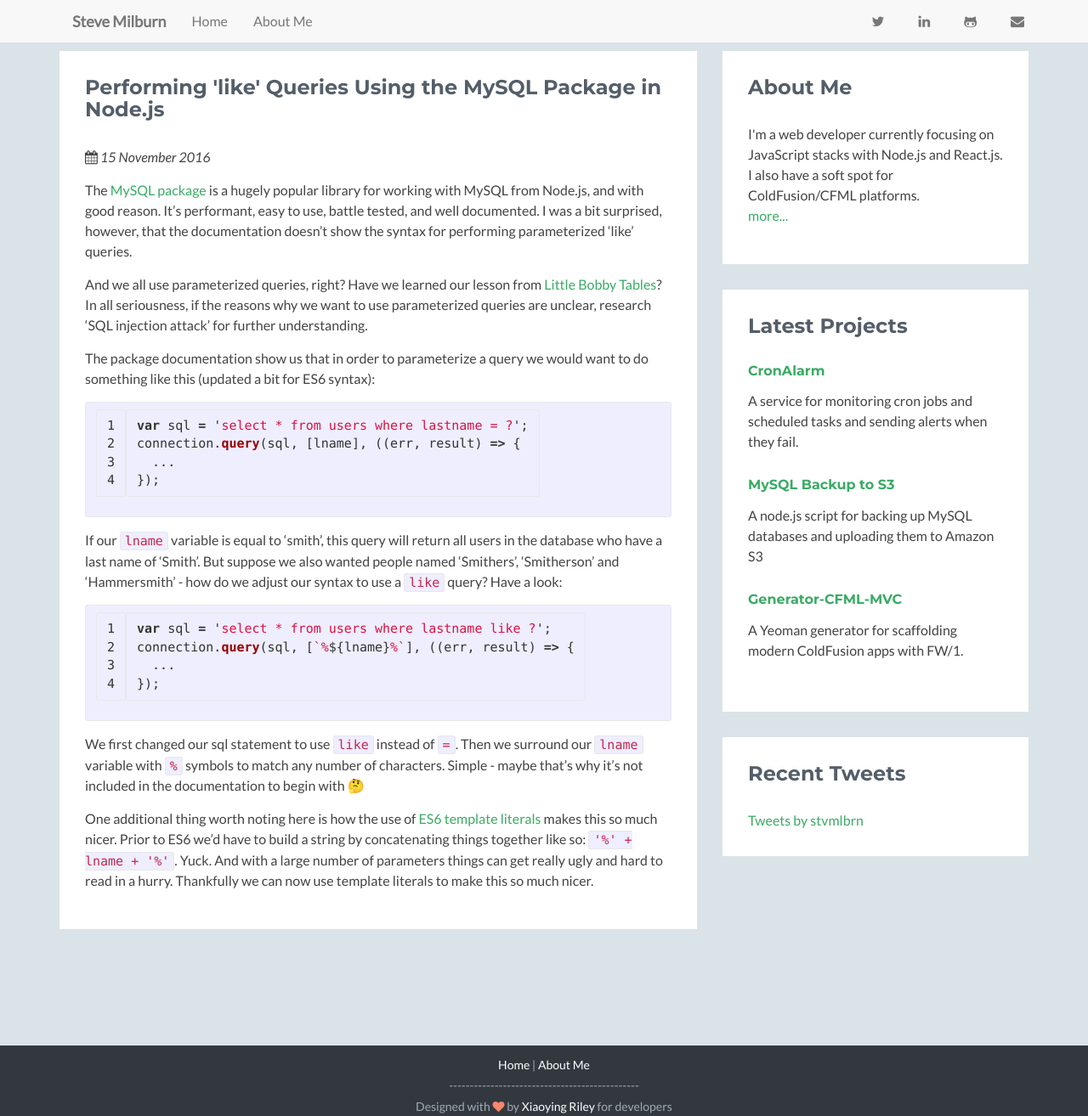
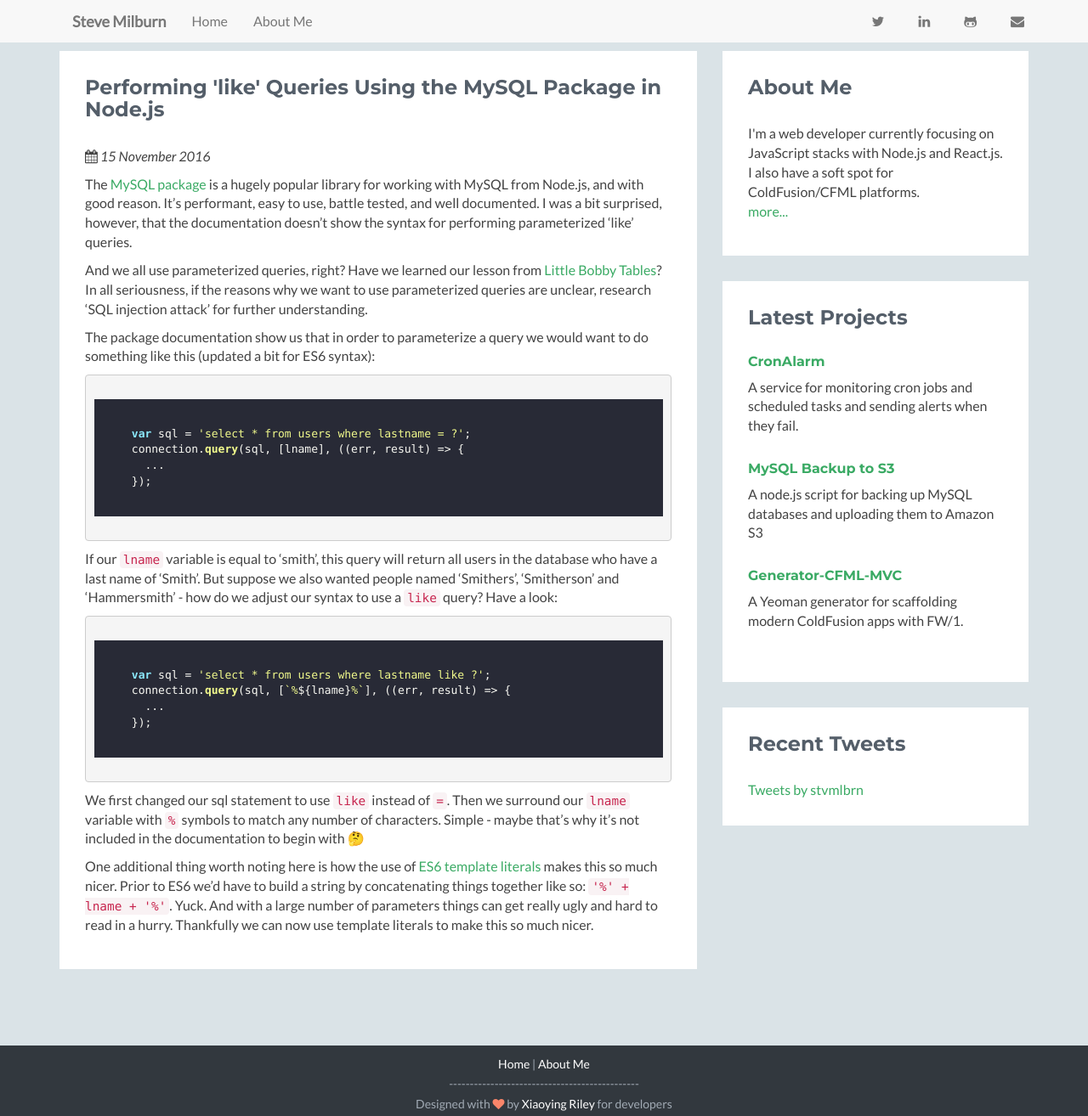
Before and after one commit to stvmlbrn/stvmlbrn.github.io, a Jekyll site: the page built from _posts/2016-11-15-like-parameters-using-mysql-package-in-node.md, in a window 1280 px wide and 1314 px high. Shown: the whole window at 85% size. Built offline with Jekyll 4.4.1, drawn with Linux system fonts in a browser that asks for light colours; nearby versions of some CDN libraries; comment, search, counter and statistics services are not loaded.

Commit message:
Use hightlight.js

````diff
--- a/_layouts/post.html
+++ b/_layouts/post.html
@@ -16,15 +16,15 @@
 
     <link rel="stylesheet" href="/css/bootstrap/css/bootstrap.min.css">
     <link rel="stylesheet" href="/css/font-awesome/css/font-awesome.css">
-    <link rel="stylesheet" href="/css/main.css">
     <link rel="stylesheet" href="/css/stickyfooter.css">
+    <link rel="stylesheet" href="//cdnjs.cloudflare.com/ajax/libs/highlight.js/9.8.0/styles/default.min.css">
+    <link rel="stylesheet" href="/css/dracula.css">
     <link id="theme-style" rel="stylesheet" href="/css/styles.css">
     <!-- HTML5 shim and Respond.js for IE8 support of HTML5 elements and media queries -->
     <!--[if lt IE 9]>
       <script src="https://oss.maxcdn.com/html5shiv/3.7.2/html5shiv.min.js"></script>
       <script src="https://oss.maxcdn.com/respond/1.4.2/respond.min.js"></script>
     <![endif]-->
-
 </head>
 
 <body>
--- a/_posts/2016-11-15-like-parameters-using-mysql-package-in-node.md
+++ b/_posts/2016-11-15-like-parameters-using-mysql-package-in-node.md
@@ -12,22 +12,26 @@ queries are unclear, research 'SQL injection attack' for further understanding.
 
 The package documentation show us that in order to parameterize a query we would want to do something like this (updated a bit for ES6 syntax):
 
-{% highlight javascript linenos %}
-var sql = 'select * from users where lastname = ?';
-connection.query(sql, [lname], ((err, result) => {
-  ...
-});
-{% endhighlight %}
+<pre>
+  <code>
+    var sql = 'select * from users where lastname = ?';
+    connection.query(sql, [lname], ((err, result) => {
+      ...
+    });
+  </code>
+</pre>
 
 If our ```lname``` variable is equal to 'smith', this query will return all users in the database who have a last name of 'Smith'. But suppose we also wanted people named 'Smithers', 'Smitherson' and 'Hammersmith' - how do
 we adjust our syntax to use a ```like``` query? Have a look:
 
-{% highlight javascript linenos %}
-var sql = 'select * from users where lastname like ?';
-connection.query(sql, [`%${lname}%`], ((err, result) => {
-  ...
-});
-{% endhighlight %}
+<pre>
+  <code>
+    var sql = 'select * from users where lastname like ?';
+    connection.query(sql, [`%${lname}%`], ((err, result) => {
+      ...
+    });
+  </code>
+</pre>
 
 We first changed our sql statement to use `like` instead of `=`. Then we surround our ```lname``` variable with `%` symbols to match any number of characters. Simple - maybe that's why it's not
 included in the documentation to begin with 🤔
````
Also changed, not shown: other parts of _layouts/post.html (+3 -0 lines), _posts/2016-10-13-a-catch-all-route-handler-for-rendering-views-in-express.md (+38 -37 lines), _posts/2016-9-10-coordinate-asyncronous-operations-in-node.js-using-promise.map.md (+62 -59 lines).
